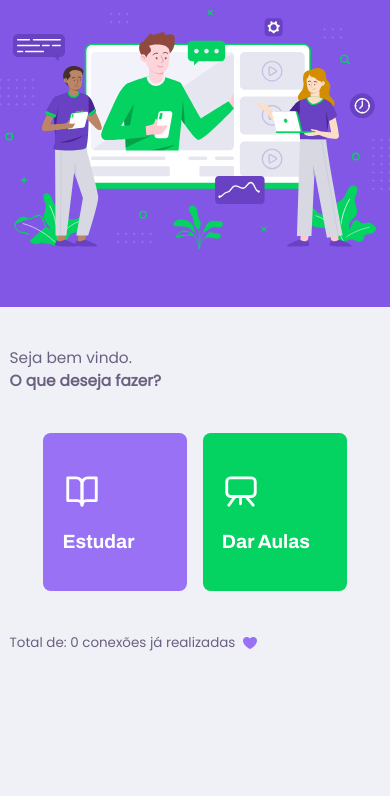
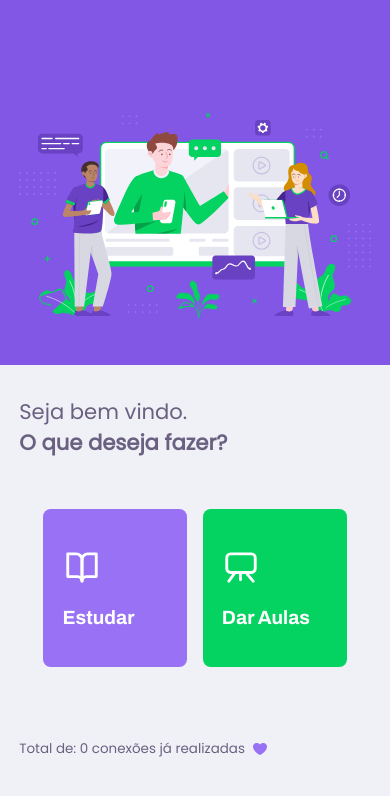
Before and after one commit to bruno0907/proffy-web, a React (Create React App) app: page / in a window 390 px wide. Shown: the top 796 px of the page. Built offline with nearby package versions, Linux system fonts and the light colour scheme; no server answers.

Commit message:
Media queries and some more tweeks

```diff
--- a/src/components/HomeHeader/styles.ts
+++ b/src/components/HomeHeader/styles.ts
@@ -11,6 +11,8 @@ export const Wrapper = styled.div`
   display: flex;
   align-items: center;
   justify-content: space-between;
+  align-self: center;
+  padding: 0 2rem;
 
   > a{
     text-decoration: none;
--- a/src/pages/ActionPage/index.tsx
+++ b/src/pages/ActionPage/index.tsx
@@ -1,49 +1,31 @@
 import React from 'react';
+
+import { useLocation } from 'react-router-dom'
 
 import successIcon from '../../assets/images/icons/success-check-icon.svg'
 
 import { PageWrapper, Container, SuccessMessage, Button } from './styles';
 
-/*
-  As informações virão dinâmicamente do backend conforme o sucesso da ação.
-  As informçãoes são:
-    - Ícone,
-    - Título (h1)
-    - Mensagem (p)
-    - Text do botão
-    - Link
-*/
-
-const data = {
-  icon: `${successIcon}`,
-  title: 'Cadastro concluído com sucesso!',
-  description: 'Agora você faz parte da plataforma da Proffy. Tenha uma ótima experiência.' ,
-  buttonText: 'Fazer Login',
-  link: '/'
-}
-
 interface ActionPageProps {
-  icon: string;
   title: string;
   description: string;
   buttonText: string;
-  link: string
+  link: string;
 }
 
-const ActionPage: React.FC<ActionPageProps> = () => {
+const ActionPage: React.FC = () => {
+  const location = useLocation<ActionPageProps>()
 
-  const { icon, title, description, buttonText, link} = data
-
-  return (
+    return (
     <PageWrapper>
       <Container>
         <SuccessMessage>
-          <img src={icon} alt="Success"/>
-          <h1>{title}</h1>
-          <p>{description}</p>
+          <img src={successIcon} alt="Success Icon" />
+          <h1>{location.state?.title}</h1>
+          <p>{location.state?.description}</p>
         </SuccessMessage>
-        <Button to={link}>
-          <span>{buttonText}</span>
+        <Button to={location.state?.link}>
+          <span>{location.state?.buttonText}</span>
         </Button>
       </Container>
     </PageWrapper>
--- a/src/pages/Home/styles.ts
+++ b/src/pages/Home/styles.ts
@@ -34,7 +34,7 @@ export const HomeWrapper = styled.div`
       justify-content: flex-start;
 
       &::before{
-        height: 32rem;
+        height: 38rem;
     }
   }
 `
@@ -45,7 +45,7 @@ export const HomeGrid = styled.div`
   min-height: 75rem;
   padding: 0 5rem;
   display: grid;
-  grid-template-rows: 10rem 1fr 25rem;
+  grid-template-rows: 20rem 1fr 25rem;
   grid-template-columns: repeat(6, 1fr);
   grid-template-areas:
     'profile-header profile-header profile-header profile-header profile-header profile-header '
@@ -53,13 +53,15 @@ export const HomeGrid = styled.div`
     'welcome connections connections buttons buttons buttons';
 
   @media(max-width: 65rem){
-    margin: 0 auto;
-    width: 100%;
-    display: flex;
-    flex-direction: column;
-    align-items: flex-start;
-    justify-content: flex-start;
-    padding: 1rem;
+    padding: 2rem;
+    grid-template-rows: 7rem 27rem 17rem 1fr 17rem;
+    grid-template-columns: 1fr;
+    grid-template-areas:
+      'profile-header'
+      'hero'
+      'welcome'
+      'buttons'
+      'connections';
   }
 `
 
@@ -67,8 +69,7 @@ export const LogoAside = styled.div`
   grid-area: logo;
   display: block;
   justify-self: flex-start;
-  align-self: flex-end;
-  margin-bottom: 2rem;
+  align-self: center;
 
     & img{
       height: 13rem;
@@ -90,14 +91,15 @@ export const LogoAside = styled.div`
 
 export const HeroAside = styled.img`
   grid-area: hero;
-  justify-self: center;
-  align-self: flex-end;
-  height: 30rem;
-
+  justify-self: flex-end;
+  align-self: center;
+  width: 100%;
+  max-width: 55rem;
 
   @media(max-width: 65rem){
-    height: 25rem;
-    align-self: center;
+    width: 100%;
+    max-width: 40rem;
+    justify-self: center;
   }
 `
 
@@ -106,10 +108,11 @@ export const Welcome = styled.span`
   text-align: left;
   margin-top: 10rem;
 
-  @media(min-width: 65rem){
+  @media(max-width: 65rem){
     align-self: center;
     justify-self: flex-start;
     margin-top: 0;
+    font-size: 2.2rem;
   }
 `
 
@@ -127,18 +130,17 @@ export const Connections = styled.span`
   }
 
   @media(max-width: 65rem){
+    justify-self: flex-start;
   }
 `
 
 export const Buttons = styled.div`
   grid-area: buttons;
   width: 100%;
-  padding: 0.8rem;
   display: flex;
   align-items: center;
   justify-content: center;
   justify-self: flex-end;
-  margin: 3.5rem 0;
 
   & a{
       flex-shrink: 0;
--- a/src/pages/PasswordRecoveryPage/index.tsx
+++ b/src/pages/PasswordRecoveryPage/index.tsx
@@ -1,4 +1,6 @@
 import React, { useState, FormEvent } from 'react'
+
+import { useHistory } from 'react-router-dom'
 
 import LogoAside from '../../components/LogoAside'
 
@@ -16,6 +18,7 @@ import {
 } from './styles'
 
 function PasswordRecoveryPage() {
+  const history = useHistory()
   const [ email, setEmail ] = useState('')
   const [ loading, /*setLoading */] = useState(false)
 
@@ -27,7 +30,12 @@ function PasswordRecoveryPage() {
   const handleForm = (event: FormEvent<HTMLFormElement>) => {
     event.preventDefault()
 
-    console.log('Email:', email)
+    history.push('/password-recovery/email-sent', {
+      title: 'Redefinição enviada!',
+      description: 'Boa, agora é só checar o e-mail que foi enviado para você, redefinir sua senha e aproveitar os estudos.' ,
+      buttonText: 'Voltar ao Login',
+      link: '/login',
+    })
   }
 
   return (
```
